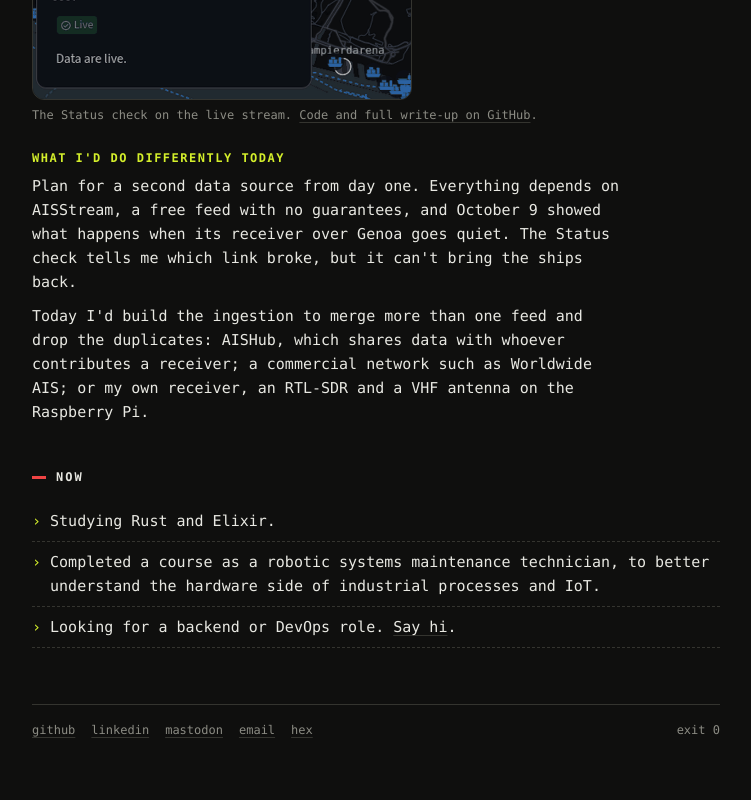
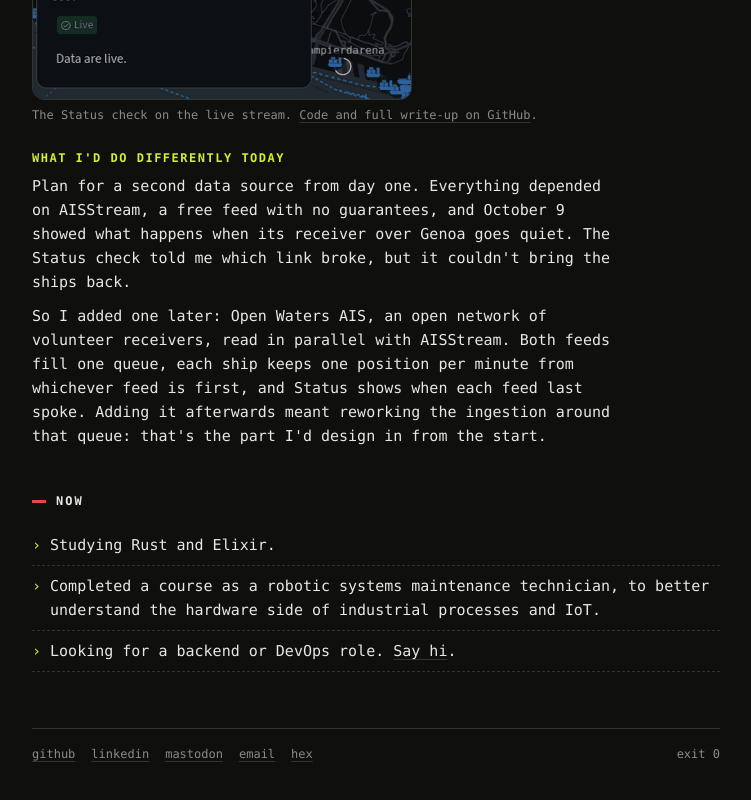
Before and after one commit to GiuseppeSaluto/GiuseppeSaluto.github.io, a plain HTML site: page index.html in a window 1280 px wide. Shown: the part 2561-3361 px from the top of the page, without its empty margins (264-1015 px from the left). Drawn offline with Linux system fonts and the light colour scheme.

Commit message:
Revise content for clarity and past tense in project reflections

```diff
--- a/index.html
+++ b/index.html
@@ -338,8 +338,8 @@
     </figure>
 
     <h3 data-i18n="differently">What I'd do differently today</h3>
-    <p data-i18n="secondSource">Plan for a second data source from day one. Everything depends on AISStream, a free feed with no guarantees, and October 9 showed what happens when its receiver over Genoa goes quiet. The Status check tells me which link broke, but it can't bring the ships back.</p>
-    <p data-i18n="mergeFeeds">Today I'd build the ingestion to merge more than one feed and drop the duplicates: AISHub, which shares data with whoever contributes a receiver; a commercial network such as Worldwide AIS; or my own receiver, an RTL-SDR and a VHF antenna on the Raspberry Pi.</p>
+    <p data-i18n="secondSource">Plan for a second data source from day one. Everything depended on AISStream, a free feed with no guarantees, and October 9 showed what happens when its receiver over Genoa goes quiet. The Status check told me which link broke, but it couldn't bring the ships back.</p>
+    <p data-i18n="mergeFeeds">So I added one later: Open Waters AIS, an open network of volunteer receivers, read in parallel with AISStream. Both feeds fill one queue, each ship keeps one position per minute from whichever feed is first, and Status shows when each feed last spoke. Adding it afterwards meant reworking the ingestion around that queue: that's the part I'd design in from the start.</p>
   </section>
 
   <section id="now">
@@ -427,8 +427,8 @@
     statusGif: "Il pannello Status di HarborWatch che controlla lo stream AIS in tempo reale",
     statusCaption: 'Il controllo Status sullo stream in tempo reale. <a href="https://github.com/GiuseppeSaluto/HarborWatch">Codice e resoconto completo su GitHub</a>.',
     differently: "Cosa farei diversamente oggi",
-    secondSource: "Prevedere una seconda fonte di dati fin dal primo giorno. Tutto dipende da AISStream, un feed gratuito senza garanzie, e il 9 ottobre ha mostrato cosa succede quando il suo ricevitore su Genova smette di trasmettere. Il controllo Status mi dice quale pezzo si è rotto, ma non può riportare indietro le navi.",
-    mergeFeeds: "Oggi costruirei l'ingestion per unire più feed e scartare i duplicati: AISHub, che condivide i dati con chi contribuisce con un ricevitore; una rete commerciale come Worldwide AIS; oppure un mio ricevitore, una RTL-SDR e un'antenna VHF sul Raspberry Pi.",
+    secondSource: "Prevedere una seconda fonte di dati fin dal primo giorno. Tutto dipendeva da AISStream, un feed gratuito senza garanzie, e il 9 ottobre ha mostrato cosa succede quando il suo ricevitore su Genova smette di trasmettere. Il controllo Status mi diceva quale pezzo si era rotto, ma non poteva riportare indietro le navi.",
+    mergeFeeds: "Così l'ho aggiunta dopo: Open Waters AIS, una rete aperta di ricevitori volontari, letta in parallelo ad AISStream. I due feed riempiono un'unica coda, ogni nave tiene una posizione al minuto dal feed che arriva prima, e Status mostra quando ciascun feed si è fatto sentire l'ultima volta. Aggiungerla a posteriori ha voluto dire riorganizzare l'ingestion attorno a quella coda: è la parte che progetterei così fin dall'inizio.",
     studying: "Sto studiando Rust ed Elixir.",
     looking: 'Cerco un ruolo backend o DevOps. <a href="mailto:g.saluto15@gmail.com">Scrivimi</a>.',
     elsewhere: "Altrove",
```
